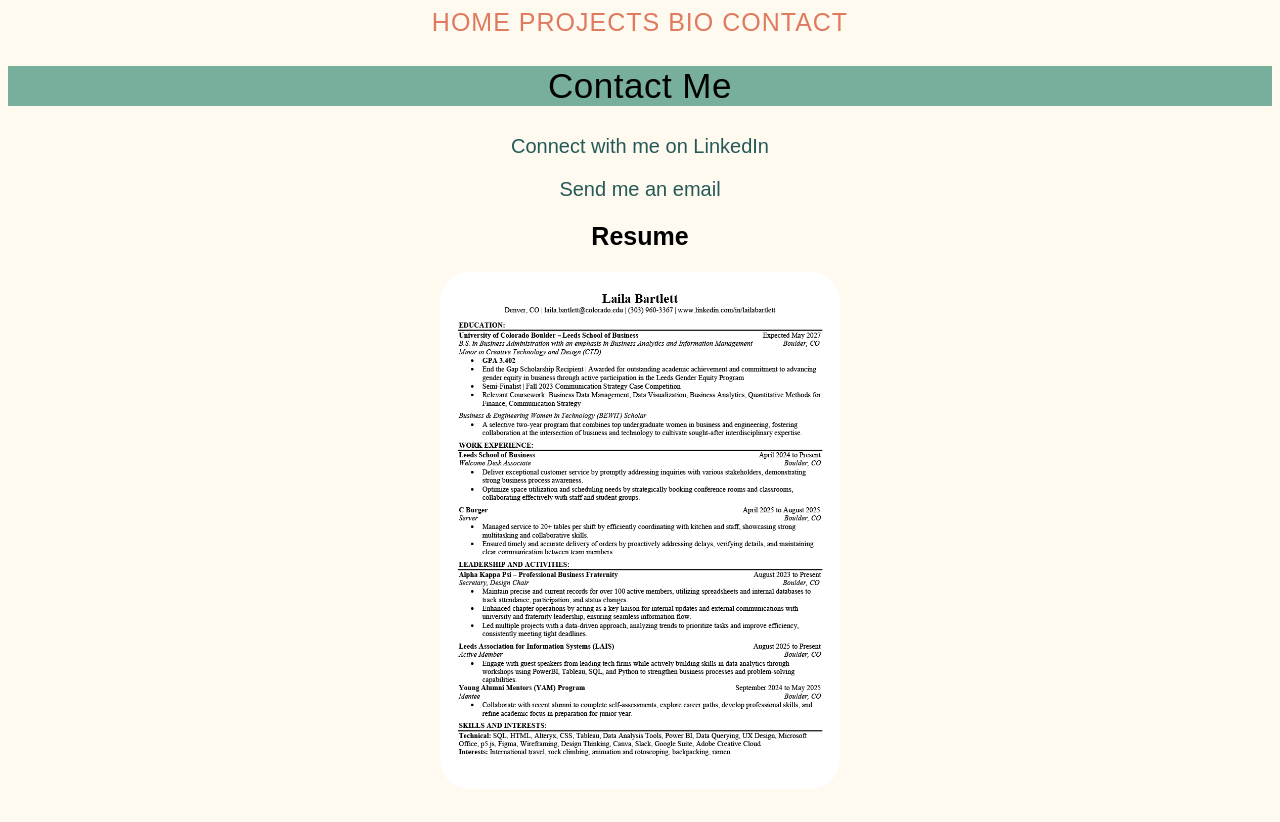
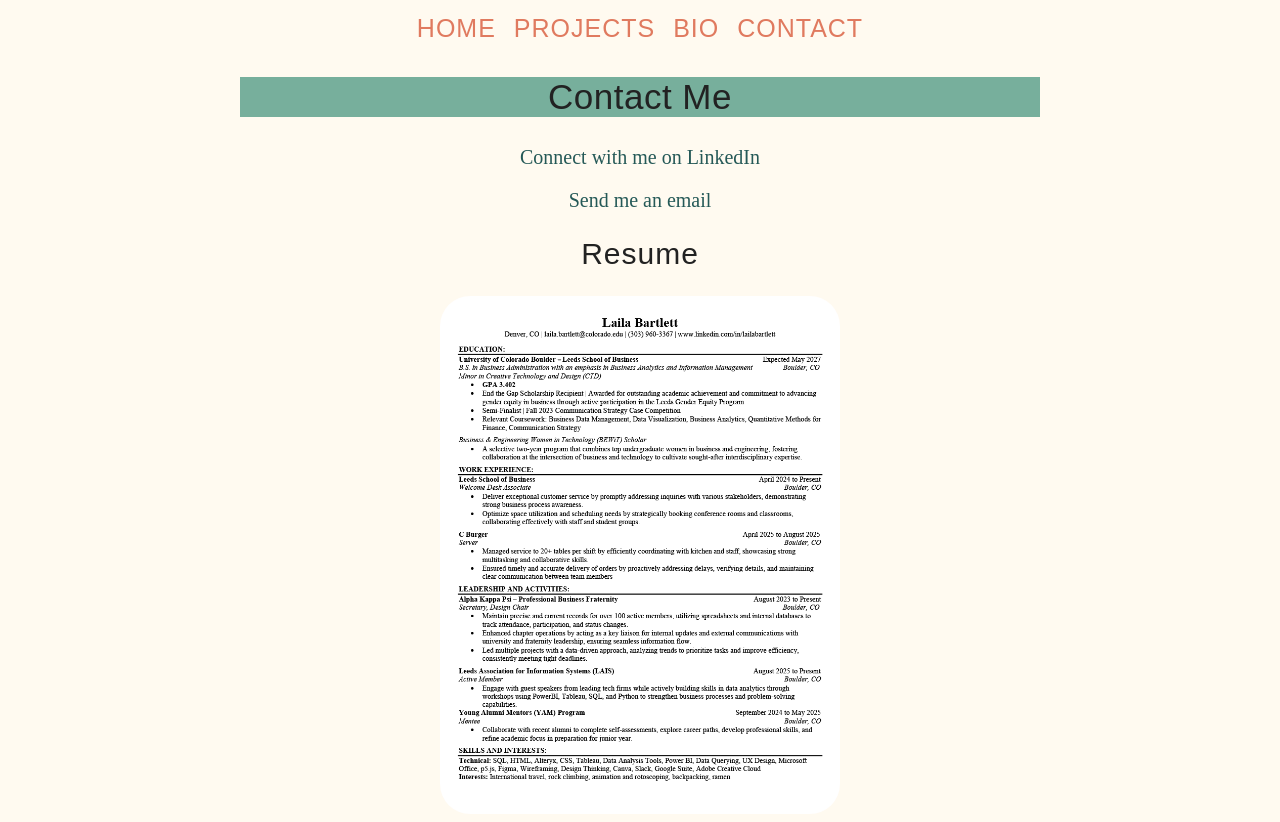
Before and after one commit to laila-1123/laila-1123.github.io, a plain HTML site: page wa/wa4-portfolio/contact.html in a window 1280 px wide. Before the commit the page ends 800 px from the top, so only its background shows below. Drawn offline with Linux system fonts and the light colour scheme; a web font is replaced by a local one.

Commit message:
font + nav changes

```diff
--- a/wa/wa4-portfolio/style.css
+++ b/wa/wa4-portfolio/style.css
@@ -4,12 +4,20 @@ font-weight: 400;
 font-style: normal;
 }
 
+html {
+font-family: "lora", serif;
+font-weight: 400;
+font-style: normal;
+}
+
 
 nav {
+    font-family: "rubik", sans-serif;
     text-align: center;
     font-size: 25px;
     font-weight: 200;
     letter-spacing: 1px;
+     min-height: 40px;
     }
 
 body{
@@ -17,16 +25,19 @@ body{
     }
 
 p {
+    font-family: "lora", serif;
     font-size: 20px;
     text-align: center;
     font-weight: 200;
+    color: #222222;
 }
 
 h1 {
+    font-family: "rubik", sans-serif;
     text-align: center;
     font-size: 35px;
     background-color: #77AF9C;
-    color: black;
+    color: #222222;
     font-weight: 300;
     font-style: normal;
     letter-spacing: .5px;
@@ -34,18 +45,24 @@ h1 {
     }
 
 h1 a {
+    font-family: "rubik", sans-serif;
     text-decoration: none;
-    color: black;
+    color: #222222;
 }
 
  h1 a:hover{
+
         color: floralwhite;
         text-decoration: none;
         }
 
 h2 {
+    font-family: "rubik", sans-serif;
     text-align: center;
-    font-size: 25px;
+    font-size: 30px;
+    font-weight: 100;
+    letter-spacing: 1px;
+    color: #222222;
     }
 
 img.center{
@@ -55,20 +72,26 @@ img.center{
     width: 400px;
     border-radius: 30px;
     border: 10px;
-    border-color: #255957;
     }
 
 nav a {
+    font-family: "rubik", sans-serif;
     text-decoration: none;
     color: #E07A5F;
     text-align: center;
+    margin: 0 5px;
+    display: inline-block;
+    transition: transform 0.2s ease, color 0.2s ease;
+    line-height: 40px;
     }
 
 nav a:hover {
+
         color: #77AF9C;
         font-size: 27px;
         font-weight: 300;
         text-decoration: none;
+        transform: scale(1.1);
         }
 
 a {
@@ -78,3 +101,10 @@ a {
 a:hover {
     text-decoration: underline;
 }
+
+section {
+    max-width: 800px;
+    margin: 0 auto;
+    padding: 0 20px;
+    text-align: center;
+}
```
Also changed, not shown: wa/wa4-portfolio/bio.html (+1 -1 lines).
